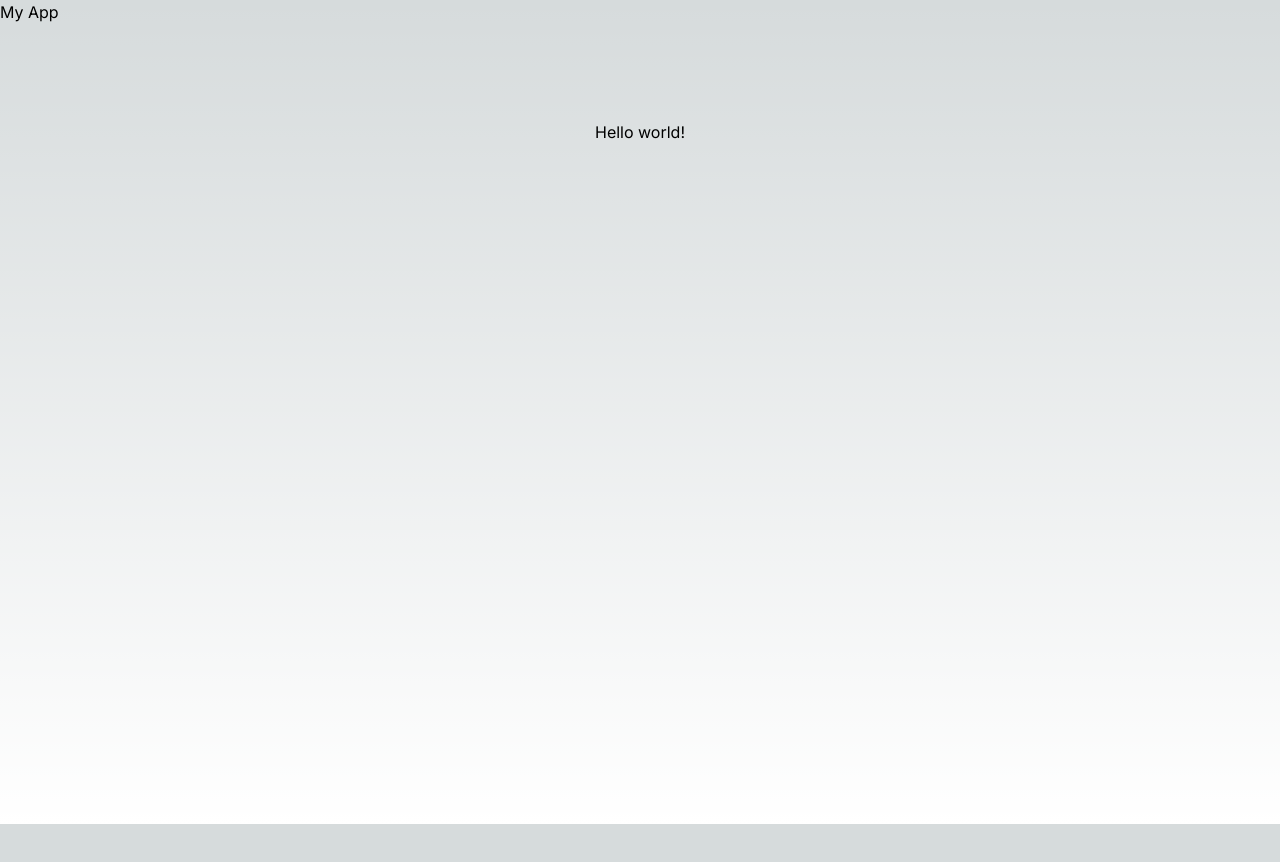
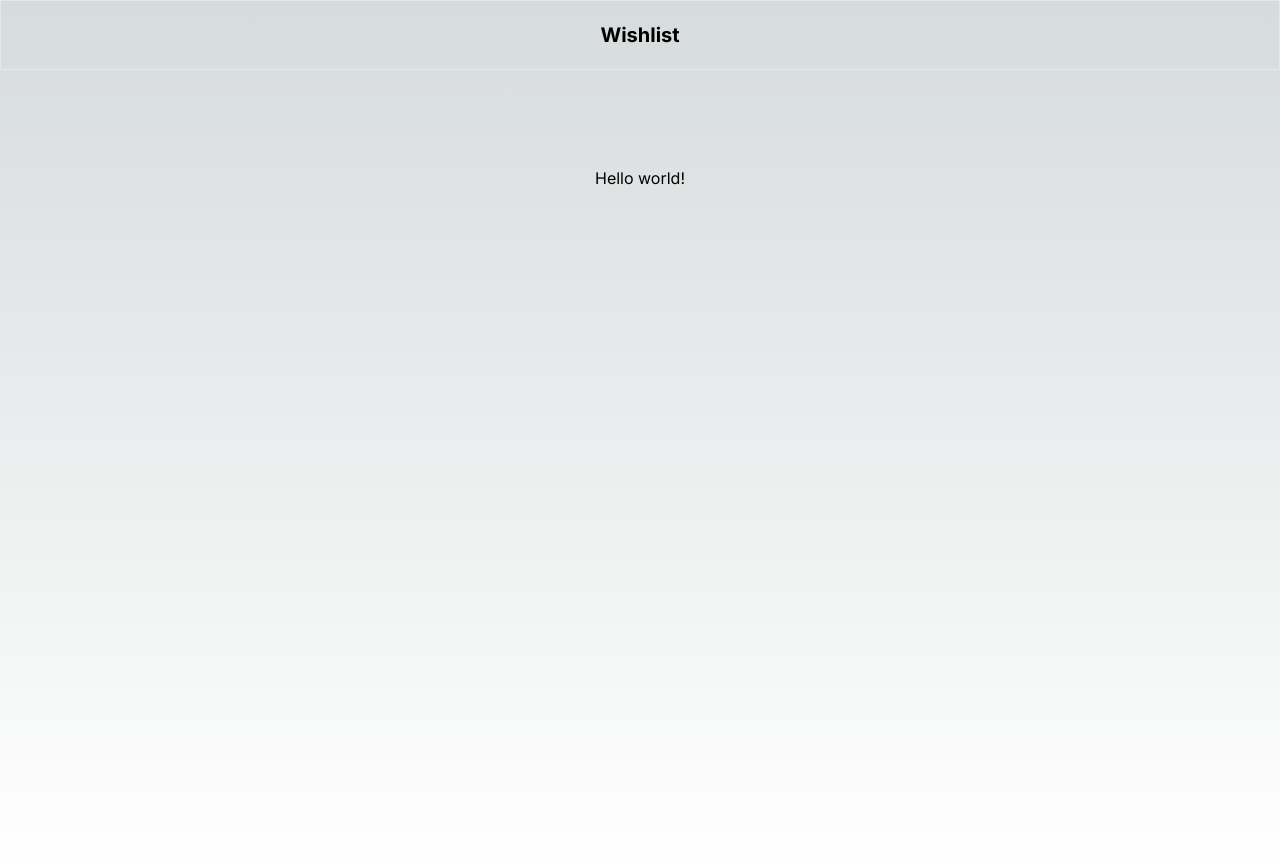
Before and after one commit to tmutimer/wishlist-app, a Next.js app: page / in a window 1280 px wide. Shown: the top 862 px of the page. Before the commit the page ends 824 px from the top, so only its background shows below. Built offline with nearby package versions, Linux system fonts and the light colour scheme.

Commit message:
WSH-17 Add header

```diff
--- a/components/header.tsx
+++ b/components/header.tsx
@@ -3,7 +3,7 @@ import React from "react"
 export default function Header() {
     return (
       <header>
-        <h1>My App</h1>
+        <h1 className="text-center border font-bold text-xl py-5">Wishlist</h1>
       </header>
     )
   }
```
